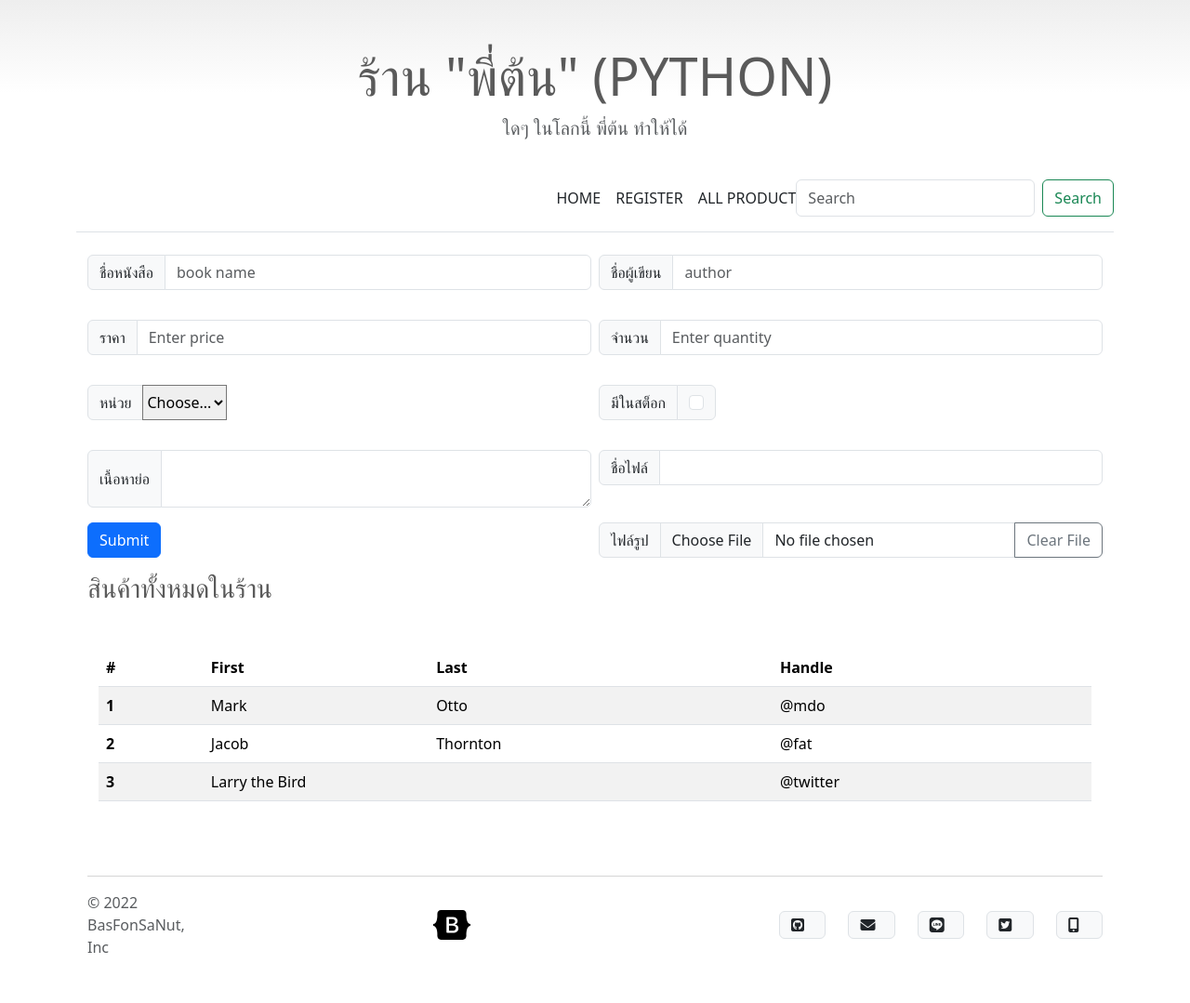
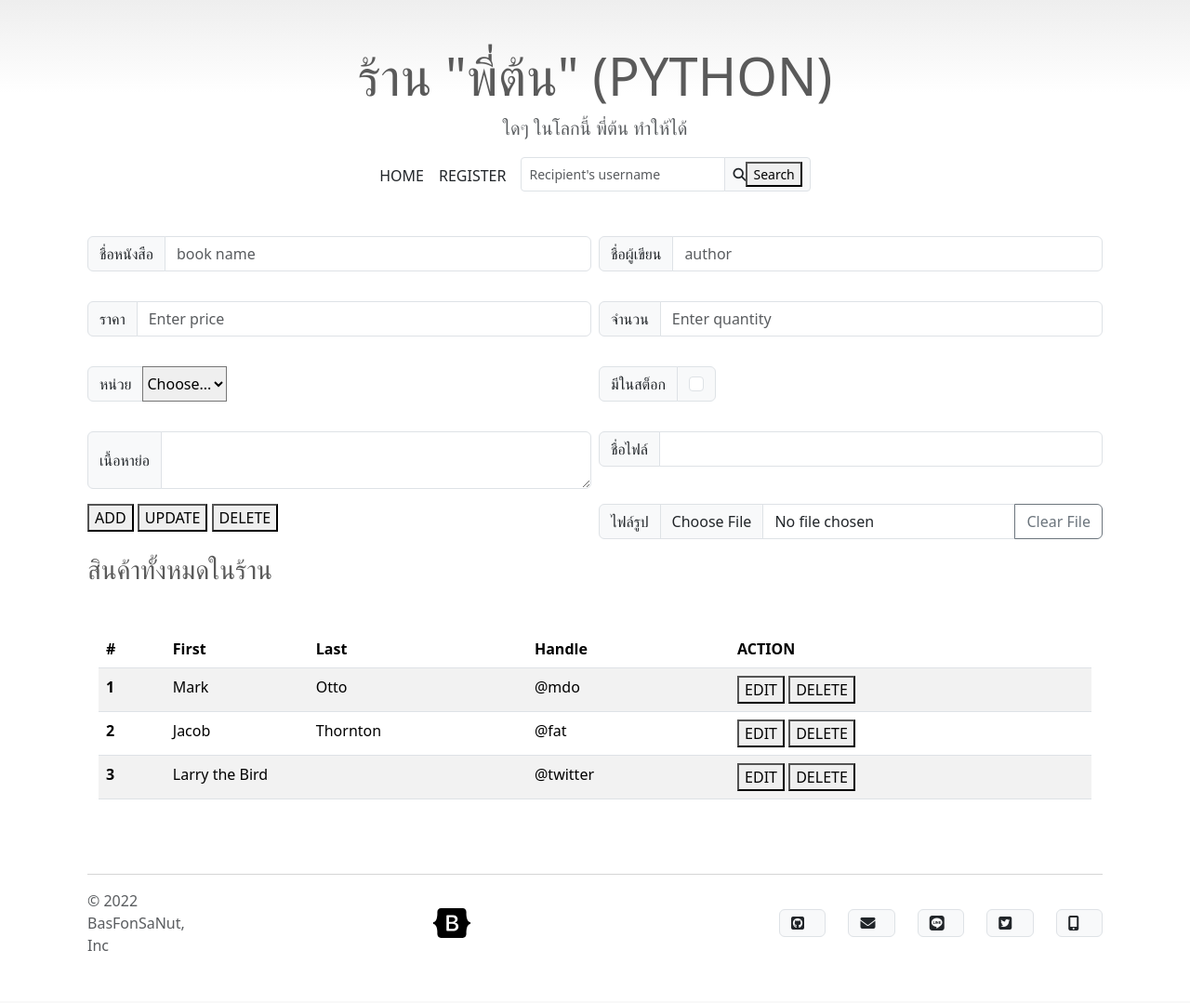
Before and after one commit to BasFonSaNut/DjangoUncleEngieer, a Django app: page /addproduct/ in a window 1280 px wide. Shown: the whole page at 93% size. After the commit the page ends 1023 px from the top, so only its background shows below. Run offline with Django 4.2, Linux system fonts and the light colour scheme; some libraries are stand-ins or nearby versions.

Commit message:
ีupdate add form

```diff
--- a/djangoEp2template/myapp/templates/myapp/addproduct.html
+++ b/djangoEp2template/myapp/templates/myapp/addproduct.html
@@ -88,7 +88,9 @@ Add product
         <div class="row g-2  mb-3">
             <div class="col">
 
-              <button type="submit" class="btn btn-primary">Submit</button>
+              <button type="submit" class="btn-secondary btn-group-sm">ADD</button>
+              <button type="submit" class="btn-secondary btn-group-sm">UPDATE</button>
+              <button type="submit" class="btn-secondary btn-group-sm">DELETE</button>
 
             </div>
 
@@ -121,6 +123,7 @@ Add product
         <th scope="col">First</th>
         <th scope="col">Last</th>
         <th scope="col">Handle</th>
+        <th scope="col">ACTION</th>
       </tr>
     </thead>
     <tbody>
@@ -129,17 +132,29 @@ Add product
         <td>Mark</td>
         <td>Otto</td>
         <td>@mdo</td>
+        <td>
+          <button type="submit" class="btn-secondary btn-group-sm">EDIT</button>
+          <button type="submit" class="btn-secondary btn-group-sm">DELETE</button>
+        </td>
       </tr>
       <tr>
         <th scope="row">2</th>
         <td>Jacob</td>
         <td>Thornton</td>
         <td>@fat</td>
+        <td>
+          <button type="submit" class="btn-secondary btn-group-sm">EDIT</button>
+          <button type="submit" class="btn-secondary btn-group-sm">DELETE</button>
+        </td>
       </tr>
       <tr>
         <th scope="row">3</th>
         <td colspan="2">Larry the Bird</td>
         <td>@twitter</td>
+        <td>
+          <button type="submit" class="btn-secondary btn-group-sm">EDIT</button>
+          <button type="submit" class="btn-secondary btn-group-sm">DELETE</button>
+        </td>
       </tr>
     </tbody>
   </table>
--- a/djangoEp2template/myapp/templates/myapp/layout.html
+++ b/djangoEp2template/myapp/templates/myapp/layout.html
@@ -26,10 +26,8 @@
             <div class="pricing-header p-0 pb-md-4 mx-auto text-center">
               <h1 class="display-4 fw-normal">ร้าน "พี่ต้น" (PYTHON)</h1>
               <p class="fs-5 text-muted">ใดๆ ในโลกนี้ พี่ต้น ทำให้ได้</p>
-            </div>
-
-            <div class="d-flex flex-column flex-md-row align-items-center pb-3 mb-4 border-bottom">
-              <nav class="d-inline-flex mt-2 mt-md-0 ms-md-auto">
+              <div>
+                <nav class="d-inline-flex mt-3 mt-md-0 ms-md-auto">
                   <a href="{% url 'home' %}" class="me-3 py-2 text-dark text-decoration-none">HOME</a>
                   {% comment %} <a href="{% url 'contact' %}" class="me-3 py-2 text-dark text-decoration-none">CONTACT</a> {% endcomment %}
                   {% comment %} <a href="{% url 'about' %}" class="me-3 py-2 text-dark text-decoration-none">ABOUT</a> {% endcomment %}
@@ -39,13 +37,24 @@
                         <a href="{% url 'register' %}" class="me-3 py-2 text-dark text-decoration-none">REGISTER</a>
                     {% endif %}
 
-                  <a href="{% url 'allproduct' %}" class="py-2 text-dark text-decoration-none">ALL PRODUCT</a>
+                    {% comment %} <a href="{% url 'allproduct' %}" class="py-2 text-dark text-decoration-none">ALL PRODUCT</a> {% endcomment %}
                     <form class="d-flex">
-                    <input class="form-control me-2" type="search" placeholder="Search" aria-label="Search">
-                    <button class="btn btn-outline-success" type="submit">Search</button>
+                      <div class="input-group input-group-sm mb-3">
+                        <input type="text" class="form-control" placeholder="Recipient's username" aria-label="Recipient's username" aria-describedby="basic-addon2">
+                        <span class="input-group-text" id="basic-addon2">
+                          <i class="fa-solid fa-magnifying-glass"></i>
+                          <button class="btn-secondary btn-group-sm" type="submit">Search</button>
+                        </span>
+                      </div>
+
                     </form>
                 </nav>
               </div>
+            </div>
+
+            {% comment %} <div class="d-flex flex-column flex-md-row align-items-center pb-3 mb-4 border-bottom"> {% endcomment %}
+
+            {% comment %} </div> {% endcomment %}
           </header>
 
 
```
Lines whose indentation alone changed are shown as unchanged.
